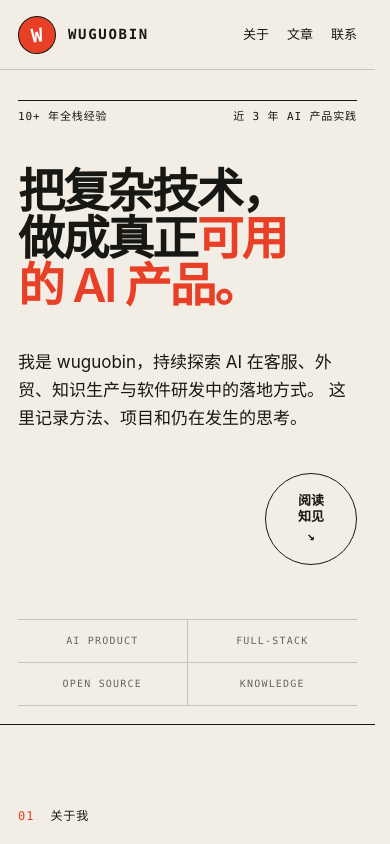
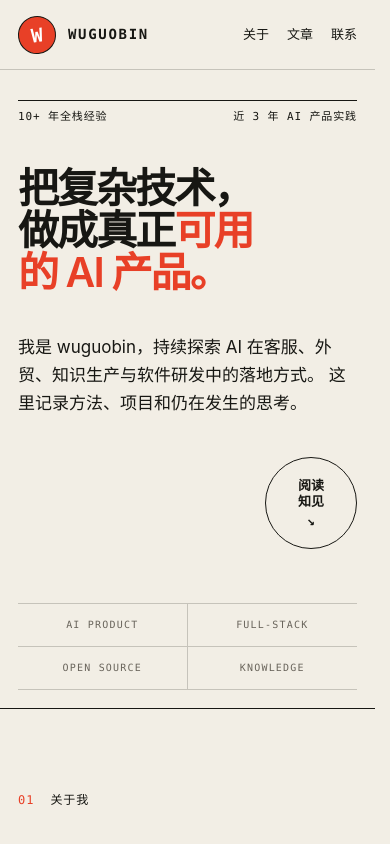
Before and after one commit to wuguobin123/wuguobin123.github.io, a Next.js app: page / in a window 390 px wide. Shown: the top 844 px of the page. Built offline with nearby package versions, Linux system fonts and the light colour scheme; no server answers.

Commit message:
Reduce homepage hero title size

```diff
--- a/app/globals.css
+++ b/app/globals.css
@@ -141,10 +141,10 @@ footer a:hover::after {
 .hero h1 {
   max-width: 1360px;
   margin: clamp(42px, 6vw, 84px) 0 clamp(40px, 5vw, 68px);
-  font-size: clamp(58px, 7.4vw, 132px);
+  font-size: clamp(50px, 6.35vw, 112px);
   font-weight: 640;
   letter-spacing: -0.055em;
-  line-height: 0.94;
+  line-height: 0.97;
   text-wrap: balance;
 }
 
@@ -1071,9 +1071,9 @@ footer {
 
   .hero h1 {
     margin: 46px 0 40px;
-    font-size: clamp(46px, 12vw, 64px);
+    font-size: clamp(40px, 10.5vw, 56px);
     letter-spacing: -0.045em;
-    line-height: 1;
+    line-height: 1.02;
   }
 
   .hero-footer {
```
Also changed, not shown: .openai/hosting.json (added).
